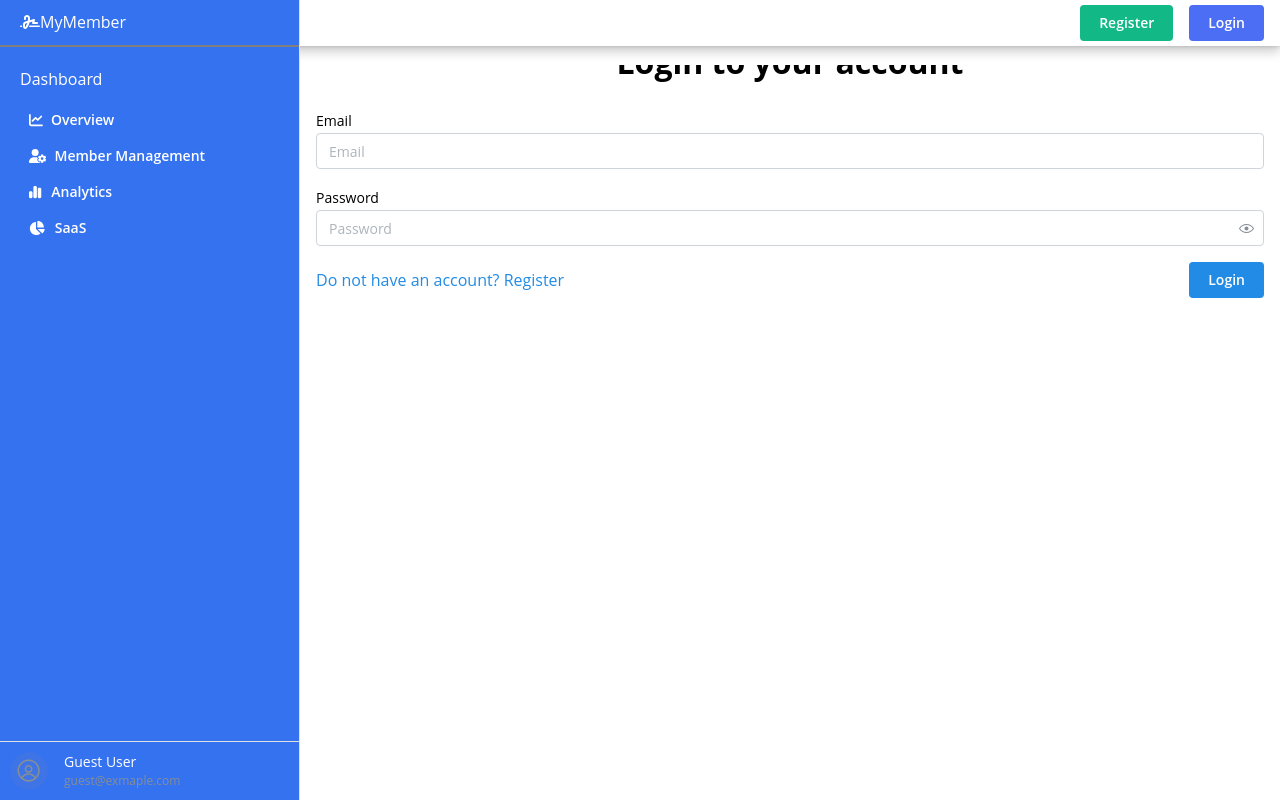
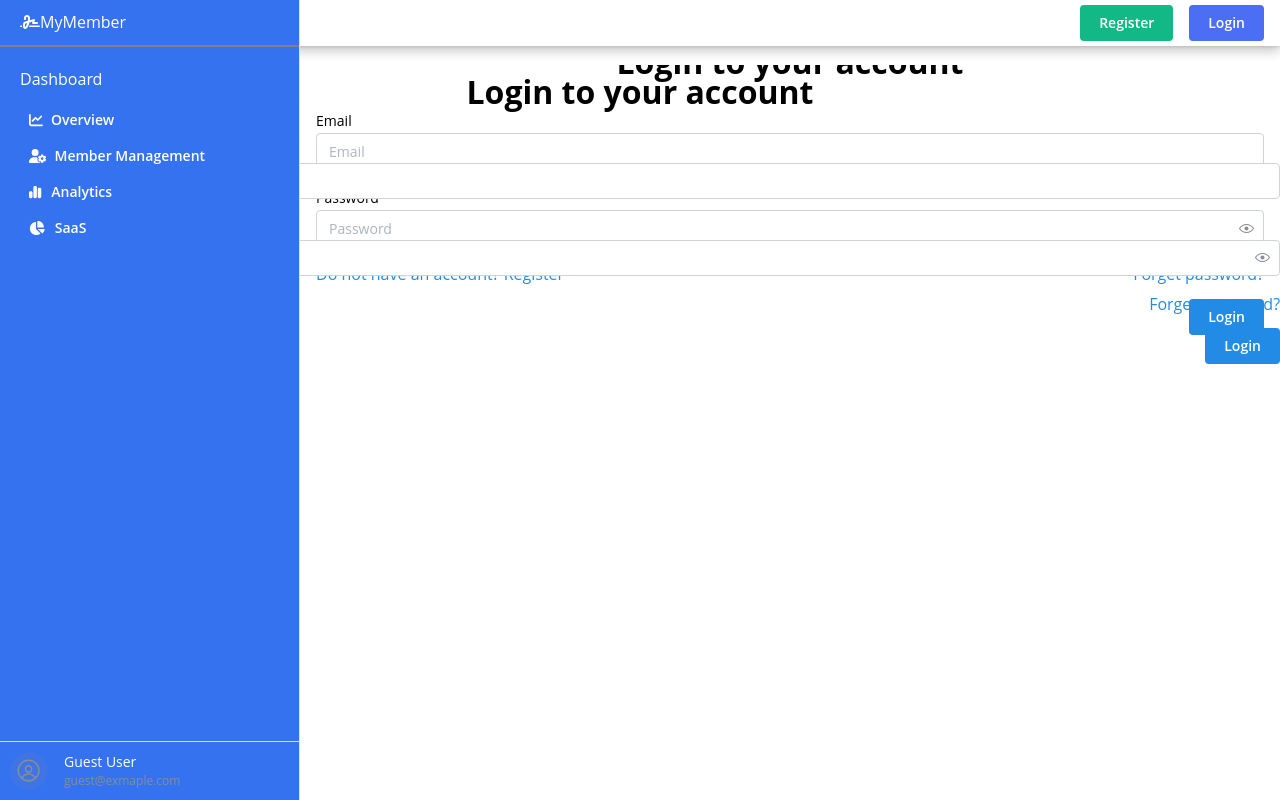
Before and after one commit to TinnTinnn/la-react, a React (Vite) app in the folder react-la/: page /login in a window 1280 px wide. Built offline with nearby package versions, Linux system fonts and the light colour scheme.

Commit message:
Try to apply Resetpass Modal but failed

```diff
--- a/react-la/package.json
+++ b/react-la/package.json
@@ -21,7 +21,7 @@
     "@mantine/core": "^7.13.3",
     "@mantine/dates": "^7.13.3",
     "@mantine/dropzone": "^7.13.3",
-    "@mantine/form": "^7.13.3",
+    "@mantine/form": "^7.15.1",
     "@mantine/hooks": "^7.13.3",
     "@mantine/modals": "^7.13.3",
     "@mantine/notifications": "^7.13.3",
--- a/react-la/src/Pages/Auth/Login.jsx
+++ b/react-la/src/Pages/Auth/Login.jsx
@@ -3,7 +3,9 @@ import {useNavigate} from "react-router-dom";
 import {AppContext} from "../../Context/AppContext.jsx";
 import {TextInput, Space, Button, Anchor, PasswordInput} from "@mantine/core";
 import PropTypes from 'prop-types';
-export default function Login( { closeModal, toggleForm } ) {
+
+
+export default function Login({closeModal, toggleForm, openRequestResetModal}) {
     const {setToken} = useContext(AppContext);
     const navigate = useNavigate();
 
@@ -55,25 +57,31 @@ export default function Login( { closeModal, toggleForm } ) {
 
                 <div>
                     <PasswordInput label="Password" type="password" placeholder="Password"
-                               value={formData.password}
-                               onChange={(e) => setFormData({
-                                   ...formData, password: e.target.value
-                               })}/>
+                                   value={formData.password}
+                                   onChange={(e) => setFormData({
+                                       ...formData, password: e.target.value
+                                   })}/>
                     {errors.password && <p className="error">{errors.password[0]}</p>}
                     <Space h="md"/>
                 </div>
                 <div style={{display: 'flex', justifyContent: 'space-between', alignItems: 'center'}}>
-                    <Anchor onClick={toggleForm} style={{ cursor: 'pointer' }}>
+                    <Anchor onClick={toggleForm} style={{cursor: 'pointer'}}>
                         Do not have an account? Register
                     </Anchor>
+                    <Anchor onClick={openRequestResetModal} style={{cursor: 'pointer'}}>
+                        Forget password?
+                    </Anchor>
+                </div>
+                <div style={{display: 'flex', justifyContent: 'flex-end', marginTop: '12px'}}>
                     <Button type="submit">Login</Button>
                 </div>
             </form>
         </>
-);
+    );
 }
 
 Login.propTypes = {
     closeModal: PropTypes.func,
     toggleForm: PropTypes.func,
+    openRequestResetModal: PropTypes.func,
 };
--- /dev/null
+++ b/react-la/src/Pages/Auth/RequestResetForm.jsx
@@ -0,0 +1,40 @@
+import {useState} from "react";
+import axios from "axios";
+import PropTypes from "prop-types";
+
+
+
+function RequestResetForm({ closeModal, openResetForm }) {
+    const [email, setEmail] = useState('');
+
+    const handleSubmit = async (e) => {
+        e.preventDefault();
+        try {
+            await axios.post('/api/password/request-reset', { email });
+            alert('Password reset link sent to your email.');
+            closeModal();
+        } catch (err) {
+            console.error(err.response.data);
+        }
+    };
+
+    return (
+        <form onSubmit={handleSubmit}>
+            <input
+                type="email"
+                placeholder="Enter your email"
+                value={email}
+                onChange={(e) => setEmail(e.target.value)}
+                required
+            />
+            <button type="submit">Send Reset Link</button>
+        </form>
+    );
+}
+
+RequestResetForm.propTypes = {
+    closeModal: PropTypes.func,
+    openResetForm: PropTypes.func,
+};
+
+export default RequestResetForm;
--- /dev/null
+++ b/react-la/src/Pages/Auth/ResetPasswordForm.jsx
@@ -0,0 +1,50 @@
+import {useState} from "react";
+import {useSearchParams} from "react-router-dom";
+import axios from "axios";
+
+
+function ResetPasswordForm() {
+    const [password, setPassword] = useState('');
+    const [passwordConfirm, setPasswordConfirm] = useState('');
+    const [searchParams] = useSearchParams();
+
+    const token = searchParams.get('token');
+    const email = searchParams.get('email');
+
+    const handleSubmit = async (e) => {
+        e.preventDefault();
+        try {
+            await axios.post('/api/password/reset', {
+                email,
+                token,
+                password,
+                password_confirmation: passwordConfirm,
+            });
+            alert('Password reset successfully.');
+        } catch (err) {
+            console.error(err.response.data);
+        }
+    };
+
+    return (
+        <form onSubmit={handleSubmit}>
+            <input
+                type="password"
+                placeholder="New password"
+                value={password}
+                onChange={(e) => setPassword(e.target.value)}
+                required
+            />
+            <input
+                type="password"
+                placeholder="Confrim new password"
+                value={passwordConfirm}
+                onChange={(e) => setPasswordConfirm(e.target.value)}
+                required
+            />
+            <button type="submit">Reset Password</button>
+        </form>
+    )
+}
+
+export default ResetPasswordForm;
--- a/react-la/src/components/HeaderContent.jsx
+++ b/react-la/src/components/HeaderContent.jsx
@@ -11,11 +11,18 @@ import PropTypes from "prop-types";
 import EditableAvatar from "./EditableAvatar.jsx";
 import {notifications} from "@mantine/notifications";
 import {faBell} from "@fortawesome/free-regular-svg-icons/faBell";
+import RequestResetForm from "../Pages/Auth/RequestResetForm.jsx";
+import ResetPasswordForm from "../Pages/Auth/ResetPasswordForm.jsx";
 
 
 const HeaderContent = ({opened, toggle,}) => {
     const {user, token, setUser, setToken} = useContext(AppContext);
     const navigate = useNavigate()
+
+    // จัดการส่วน Modal เกี่ยวกับ Reset password
+    const [openedReset, { open: openReset, close: closeReset }] = useDisclosure(false);
+    const [openedRequestReset, { open: openRequestReset, close: closeRequestReset }] = useDisclosure(false);
+
 
     // จัดการส่วน Modal แสดงข้อมล User ที่ล็อคอิน
     const [accountModalOpened, setAccountModalOpened] = useState(false);
@@ -222,6 +229,18 @@ const HeaderContent = ({opened, toggle,}) => {
                 )}
             </Modal>
 
+            {/* Modal สำหรับ RequestResetForm และ ResetPasswordForm  */}
+            <Modal opened={openedRequestReset} onclose={closeRequestReset} title="Request Password Reset" centered>
+                <RequestResetForm closeModal={closeRequestReset} openResetForm={() =>{
+                    closeRequestReset();
+                    openReset();
+                }}/>
+            </Modal>
+
+            <Modal opened={openedReset} onClose={closeReset} title="Reset Password" centered>
+                <ResetPasswordForm closeModal={closeReset} />
+            </Modal>
+
             {/*Modal สำหรับ Success*/}
             <Modal opened={openedSuccess} onClose={closeSuccess} title="Registration Successful" centered>
                 <p>Your registration was successful!</p>
@@ -263,8 +282,15 @@ const HeaderContent = ({opened, toggle,}) => {
                     </>
                 )}
             </Modal>
+
+            <Login
+                closeModal={closeLogin}
+                toggleForm={toggleForm}
+                openRequestResetModal={openRequestReset}
+            />
         </>)
 }
+
 
 
 HeaderContent.propTypes = {
```
Also changed, not shown: 1 other file (tests, documents, lock files or other folders).
